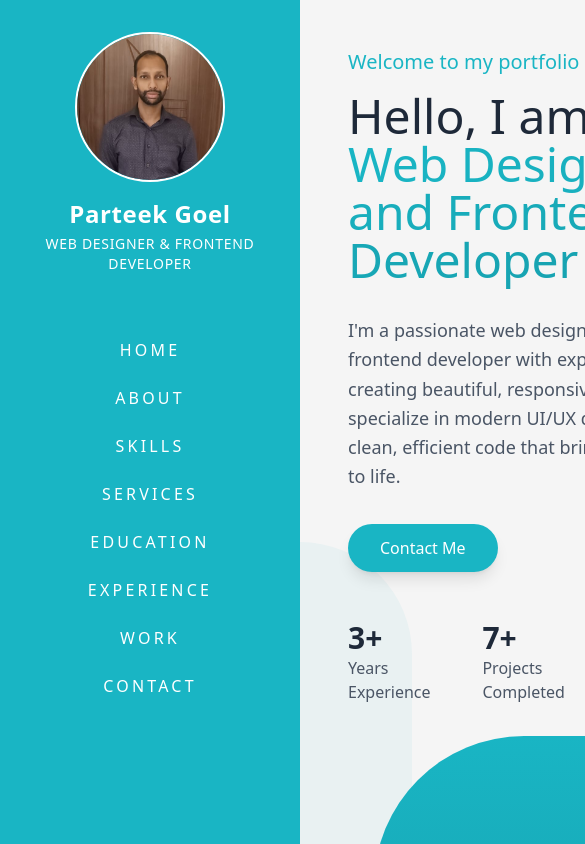
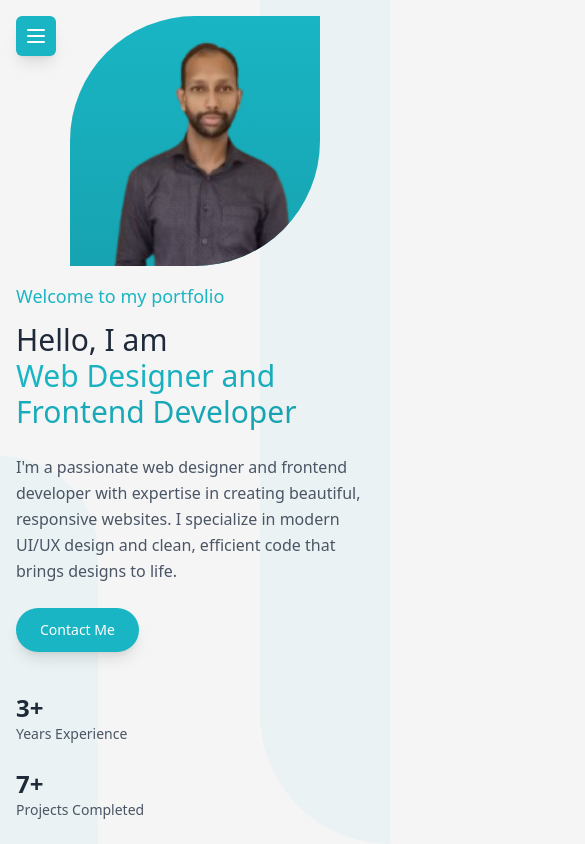
Before and after one commit to goel1443/myportfolio, a Next.js app: page / in a window 390 px wide. Shown: the top 844 px of the page, 585 px wide, since content can reach past the window. Built offline with nearby package versions, Linux system fonts and the light colour scheme.

Commit message:
Refactor layout and styling across multiple components for improved responsiveness and consistency. Added mobile sidebar toggle functionality and adjusted padding and height properties in various sections.

```diff
--- a/src/app/globals.css
+++ b/src/app/globals.css
@@ -8,4 +8,6 @@
 
 body {
   background-color: #f5f5f5;
+  height: 100vh;
+  overflow-y: auto;
 }
--- a/src/app/layout.js
+++ b/src/app/layout.js
@@ -20,12 +20,10 @@ export default function RootLayout({ children }) {
         <link rel="stylesheet" href="https://cdn.jsdelivr.net/gh/devicons/devicon@latest/devicon.min.css" />
       </head>
       <body className={`${montserrat.variable} font-sans antialiased`}>
-        <div className="flex">
           <Sidebar />
-          <div className="ml-[300px] flex-1">
+          <div className="ml-0 lg:pl-[250px]  h-screen ">
             {children}
           </div>
-        </div>
       </body>
     </html>
   );
--- a/src/app/services/services.js
+++ b/src/app/services/services.js
@@ -44,12 +44,12 @@ const services = [
 
 export default function Services() {
   return (
-    <div className="min-h-screen p-12">
+    <div className="h-screen p-12 lg:px-12 px-4 lg:pt-12 pt-24">
       <div className="max-w-6xl mx-auto">
         <h1 className="text-4xl font-bold mb-4 text-gray-800">My Services</h1>
         <p className="text-xl text-gray-600 mb-12">Delivering high-quality web solutions tailored to your needs</p>
 
-        <div className="grid grid-cols-1 md:grid-cols-2 lg:grid-cols-3 gap-8">
+        <div className="grid grid-cols-1 md:grid-cols-2 xl:grid-cols-3 gap-8">
           {services.map((service, index) => (
             <div
               key={index}
--- a/src/app/skill/skill.js
+++ b/src/app/skill/skill.js
@@ -17,7 +17,7 @@ const skills = [
   ];
 const Skill = () => {
   return (
-    <div className="min-h-screen p-12">
+    <div className="h-screen p-12 lg:px-12 px-4 lg:pt-12 pt-24">
       <div className="max-w-6xl mx-auto">
         <h1 className="text-4xl font-bold mb-8 text-gray-800">My Skills</h1>
         <div className="grid grid-cols-1 md:grid-cols-2 lg:grid-cols-3 gap-8">
--- a/src/app/work/work.js
+++ b/src/app/work/work.js
@@ -39,7 +39,7 @@ const projects = [
 
 export default function Work() {
   return (
-    <div className="min-h-screen p-12">
+    <div className="h-screen p-12 lg:px-12 px-4 lg:pt-12 pt-24">
       <div className="max-w-6xl mx-auto">
         <h1 className="text-4xl font-bold mb-4 text-[#1e293b]">My Work</h1>
         <p className="text-xl text-gray-600 mb-12">Showcasing some of my best projects</p>
--- a/src/components/home.js
+++ b/src/components/home.js
@@ -1,126 +1,79 @@
 'use client'
 import Image from 'next/image'
 import { images } from '@/assets/images'
-import { motion } from 'framer-motion'
 import Link from 'next/link'
 
 export default function Home() {
   return (
-    <div className="min-h-screen w-full relative overflow-hidden">
+    <div className="w-full relative overflow-hidden min-h-screen">
       {/* Background Elements */}
       <div className="absolute top-0 right-0 w-1/3 h-screen bg-[#19B5C4] opacity-5 rounded-bl-full" />
       <div className="absolute bottom-0 left-0 w-1/4 h-1/2 bg-[#19B5C4] opacity-5 rounded-tr-full" />
 
-      <div className="grid grid-cols-12 p-12 items-center gap-8 relative">
+      <div className="grid grid-cols-12 p-4 sm:p-8 lg:p-12 items-center gap-4 sm:gap-8 relative">
         {/* Left Content */}
-        <motion.div
-          className="col-span-12 lg:col-span-5 space-y-8"
-          initial={{ opacity: 0, x: -50 }}
-          animate={{ opacity: 1, x: 0 }}
-          transition={{ duration: 0.8, ease: "easeOut" }}
-        >
-          <div className="space-y-4">
-            <motion.h2
-              className="text-[#19B5C4] text-xl font-medium"
-              initial={{ opacity: 0, y: 20 }}
-              animate={{ opacity: 1, y: 0 }}
-              transition={{ duration: 0.6, delay: 0.2 }}
-            >
+        <div className="col-span-12 xl:col-span-7 2xl:col-span-6 space-y-6 sm:space-y-8 order-2 xl:order-1">
+          <div className="space-y-3 sm:space-y-4">
+            <h2 className="text-[#19B5C4] text-lg sm:text-xl font-medium">
               Welcome to my portfolio
-            </motion.h2>
-            <motion.h1
-              className="text-5xl sm:text-6xl lg:text-7xl font-light text-gray-800"
-              initial={{ opacity: 0, y: 20 }}
-              animate={{ opacity: 1, y: 0 }}
-              transition={{ duration: 0.6, delay: 0.4 }}
-            >
+            </h2>
+            <h1 className="text-3xl sm:text-4xl md:text-5xl lg:text-6xl xl:text-7xl font-light text-gray-800">
               Hello, I am
               <br />
               <span className="font-normal bg-gradient-to-r from-[#19B5C4] to-[#17a3b1] text-transparent bg-clip-text">
                 Web Designer and Frontend Developer
               </span>
-            </motion.h1>
+            </h1>
           </div>
 
-          <motion.p
-            className="text-gray-600 max-w-lg leading-relaxed text-lg sm:text-xl"
-            initial={{ opacity: 0, y: 20 }}
-            animate={{ opacity: 1, y: 0 }}
-            transition={{ duration: 0.6, delay: 0.6 }}
-          >
+          <p className="text-gray-600 max-w-lg leading-relaxed text-base sm:text-lg lg:text-xl">
             I&apos;m a passionate web designer and frontend developer with expertise in creating
             beautiful, responsive websites. I specialize in modern UI/UX design and
             clean, efficient code that brings designs to life.
-          </motion.p>
+          </p>
 
-          <motion.div
-            initial={{ opacity: 0, y: 20 }}
-            animate={{ opacity: 1, y: 0 }}
-            transition={{ duration: 0.6, delay: 0.8 }}
-          >
-            <Link href="/contact" >
-            <button className="group flex items-center cursor-pointer gap-2 bg-[#19B5C4] text-white px-8 py-3 rounded-full hover:bg-[#17a3b1] transition-all duration-300 transform hover:scale-105 shadow-lg hover:shadow-xl">
-              <span>Contact Me</span>
-
-            </button>
+          <div>
+            <Link href="/contact">
+              <button className="group flex items-center cursor-pointer gap-2 bg-[#19B5C4] text-white px-6 sm:px-8 py-3 rounded-full hover:bg-[#17a3b1] transition-all duration-300 transform hover:scale-105 shadow-lg hover:shadow-xl text-sm sm:text-base">
+                <span>Contact Me</span>
+              </button>
             </Link>
-          </motion.div>
+          </div>
 
           {/* Social Proof or Stats */}
-          <motion.div
-            className="flex gap-12 pt-4"
-            initial={{ opacity: 0, y: 20 }}
-            animate={{ opacity: 1, y: 0 }}
-            transition={{ duration: 0.6, delay: 1 }}
-          >
+          <div className="flex flex-col sm:flex-row gap-6 sm:gap-8 lg:gap-12 pt-4">
             <div>
-              <h3 className="text-3xl font-bold text-gray-800">3+</h3>
-              <p className="text-gray-600">Years Experience</p>
+              <h3 className="text-2xl sm:text-3xl font-bold text-gray-800">3+</h3>
+              <p className="text-sm sm:text-base text-gray-600">Years Experience</p>
             </div>
             <div>
-              <h3 className="text-3xl font-bold text-gray-800">7+</h3>
-              <p className="text-gray-600">Projects Completed</p>
+              <h3 className="text-2xl sm:text-3xl font-bold text-gray-800">7+</h3>
+              <p className="text-sm sm:text-base text-gray-600">Projects Completed</p>
             </div>
             <div>
-              <h3 className="text-3xl font-bold text-gray-800">5+</h3>
-              <p className="text-gray-600">Happy Clients</p>
+              <h3 className="text-2xl sm:text-3xl font-bold text-gray-800">5+</h3>
+              <p className="text-sm sm:text-base text-gray-600">Happy Clients</p>
             </div>
-          </motion.div>
-        </motion.div>
+          </div>
+        </div>
 
         {/* Right Image */}
-        <motion.div
-          className="col-span-12 lg:col-span-7 justify-self-center"
-          initial={{ opacity: 0, scale: 0.8 }}
-          animate={{ opacity: 1, scale: 1 }}
-          transition={{ duration: 0.8, ease: "easeOut" }}
-        >
-          <div className="relative w-[300px] h-[300px] sm:w-[400px] sm:h-[400px] lg:w-[600px] lg:h-[600px]">
+        <div className="col-span-12 xl:col-span-5 2xl:col-span-6 justify-self-center order-1 xl:order-2">
+          <div className="relative w-[250px] h-[250px] sm:w-[350px] sm:h-[350px] md:w-[450px] md:h-[450px] lg:w-[500px] lg:h-[500px] xl:w-[600px] xl:h-[600px]">
             <div className="absolute inset-0 bg-gradient-to-b from-[#19B5C4] to-[#17a3b1] rounded-[50%] rounded-tr-none rounded-bl-none overflow-hidden">
-              <motion.div
-                className="w-full h-full flex items-center justify-center overflow-hidden"
-                animate={{
-                  scale: [1, 1.02, 1],
-                  rotate: [0, 1, 0]
-                }}
-                transition={{
-                  duration: 5,
-                  repeat: Infinity,
-                  ease: "easeInOut"
-                }}
-              >
+              <div className="w-full h-full flex items-center justify-center overflow-hidden">
                 <Image
                   src={images.HomePageProfileImage}
                   alt="Profile"
                   width={600}
                   height={600}
-                  className="w-full h-full object-cover translate-x-[50px] translate-y-[220px] scale-[2] hover:scale-[2.05] transition-transform duration-300"
+                  className="w-full h-full object-cover translate-x-[30px] translate-y-[120px] sm:translate-x-[40px] sm:translate-y-[160px] md:translate-x-[45px] md:translate-y-[180px] lg:translate-x-[50px] lg:translate-y-[200px] xl:translate-x-[50px] xl:translate-y-[220px] scale-[2.5] sm:scale-[1.7] md:scale-[2.1] lg:scale-[1.9] xl:scale-[2] hover:scale-[1.55] sm:hover:scale-[1.75] md:hover:scale-[1.85] lg:hover:scale-[1.95] xl:hover:scale-[2.05] transition-transform duration-300"
                   priority
                 />
-              </motion.div>
+              </div>
             </div>
           </div>
-        </motion.div>
+        </div>
       </div>
     </div>
   )
--- a/src/components/sidebar.js
+++ b/src/components/sidebar.js
@@ -3,11 +3,49 @@
 import Link from 'next/link'
 import { images } from '@/assets/images'
 import Image from 'next/image'
+import { useState } from 'react'
 
 export default function Sidebar() {
+  const [isOpen, setIsOpen] = useState(false)
+
+  const toggleSidebar = () => {
+    setIsOpen(!isOpen)
+  }
+
+  const closeSidebar = () => {
+    setIsOpen(false)
+  }
+
   return (
-    <div className="h-screen bg-[#19B5C4] text-white p-8 fixed w-[300px] font-sans">
-      <div className="flex flex-col items-center text-center mb-16">
+    <>
+      {/* Mobile Toggle Button */}
+      <button
+        onClick={toggleSidebar}
+        className="lg:hidden fixed top-4 left-4 z-50 bg-[#19B5C4] text-white p-2 rounded-md shadow-lg"
+      >
+        <svg className="w-6 h-6" fill="none" stroke="currentColor" viewBox="0 0 24 24">
+          <path strokeLinecap="round" strokeLinejoin="round" strokeWidth={2} d="M4 6h16M4 12h16M4 18h16" />
+        </svg>
+      </button>
+
+      {/* Mobile Overlay */}
+      {isOpen && (
+        <div
+          className="lg:hidden fixed inset-0 bg-black/20  z-40"
+          onClick={closeSidebar}
+        />
+      )}
+           {/* ${isOpen ? 'translate-x-0' : '-translate-x-full'}
+           lg:translate-x-0 lg:static */}
+
+      {/* Sidebar */}
+      <div className={`
+         bg-[#19B5C4] text-white p-4 fixed w-[250px] font-sans z-50
+        transform transition-transform duration-300 ease-in-out top-0   h-full
+      ${isOpen ? 'left-0' : '-left-full'}
+         lg:left-0
+      `}>
+        <div className="flex flex-col items-center text-center mb-8  ">
           <div className='flex items-center justify-center border-2 border-white rounded-full w-[150px] h-[150px] mb-4 overflow-hidden '>
             <Image
               src={images.ProfileImage}
@@ -21,32 +59,33 @@ export default function Sidebar() {
           <p className="text-sm font-medium tracking-wider uppercase">Web Designer & Frontend Developer</p>
         </div>
 
-      <nav className="space-y-6 text-center">
-        <Link href="/" className="block text-base tracking-[0.2em] font-medium hover:text-gray-200 transition-colors">
+        <nav className="space-y-6 text-center  ">
+          <Link href="/" className="block text-base tracking-[0.2em] font-medium hover:text-gray-200 transition-colors" onClick={closeSidebar}>
             HOME
           </Link>
-        <Link href="/about" className="block text-base tracking-[0.2em] font-medium hover:text-gray-200 transition-colors">
+          <Link href="/about" className="block text-base tracking-[0.2em] font-medium hover:text-gray-200 transition-colors" onClick={closeSidebar}>
             ABOUT
           </Link>
-        <Link href="/skill" className="block text-base tracking-[0.2em] font-medium hover:text-gray-200 transition-colors">
+          <Link href="/skill" className="block text-base tracking-[0.2em] font-medium hover:text-gray-200 transition-colors" onClick={closeSidebar}>
             SKILLS
           </Link>
-        <Link href="/services" className="block text-base tracking-[0.2em] font-medium hover:text-gray-200 transition-colors">
+          <Link href="/services" className="block text-base tracking-[0.2em] font-medium hover:text-gray-200 transition-colors" onClick={closeSidebar}>
             SERVICES
           </Link>
-        <Link href="/education" className="block text-base tracking-[0.2em] font-medium hover:text-gray-200 transition-colors">
+          <Link href="/education" className="block text-base tracking-[0.2em] font-medium hover:text-gray-200 transition-colors" onClick={closeSidebar}>
             EDUCATION
           </Link>
-        <Link href="/experience" className="block text-base tracking-[0.2em] font-medium hover:text-gray-200 transition-colors">
+          <Link href="/experience" className="block text-base tracking-[0.2em] font-medium hover:text-gray-200 transition-colors" onClick={closeSidebar}>
             EXPERIENCE
           </Link>
-        <Link href="/work" className="block text-base tracking-[0.2em] font-medium hover:text-gray-200 transition-colors">
+          <Link href="/work" className="block text-base tracking-[0.2em] font-medium hover:text-gray-200 transition-colors" onClick={closeSidebar}>
             WORK
           </Link>
-        <Link href="/contact" className="block text-base tracking-[0.2em] font-medium hover:text-gray-200 transition-colors">
+          <Link href="/contact" className="block text-base tracking-[0.2em] font-medium hover:text-gray-200 transition-colors" onClick={closeSidebar}>
             CONTACT
           </Link>
         </nav>
       </div>
+    </>
   )
 }
```
Also changed, not shown: src/app/about/about.js (+27 -68 lines), src/app/contact/contact.js (+4 -4 lines), src/app/education/education.js (+6 -6 lines), src/app/experience/experience.js (+9 -9 lines). Lines whose indentation alone changed are shown as unchanged.
